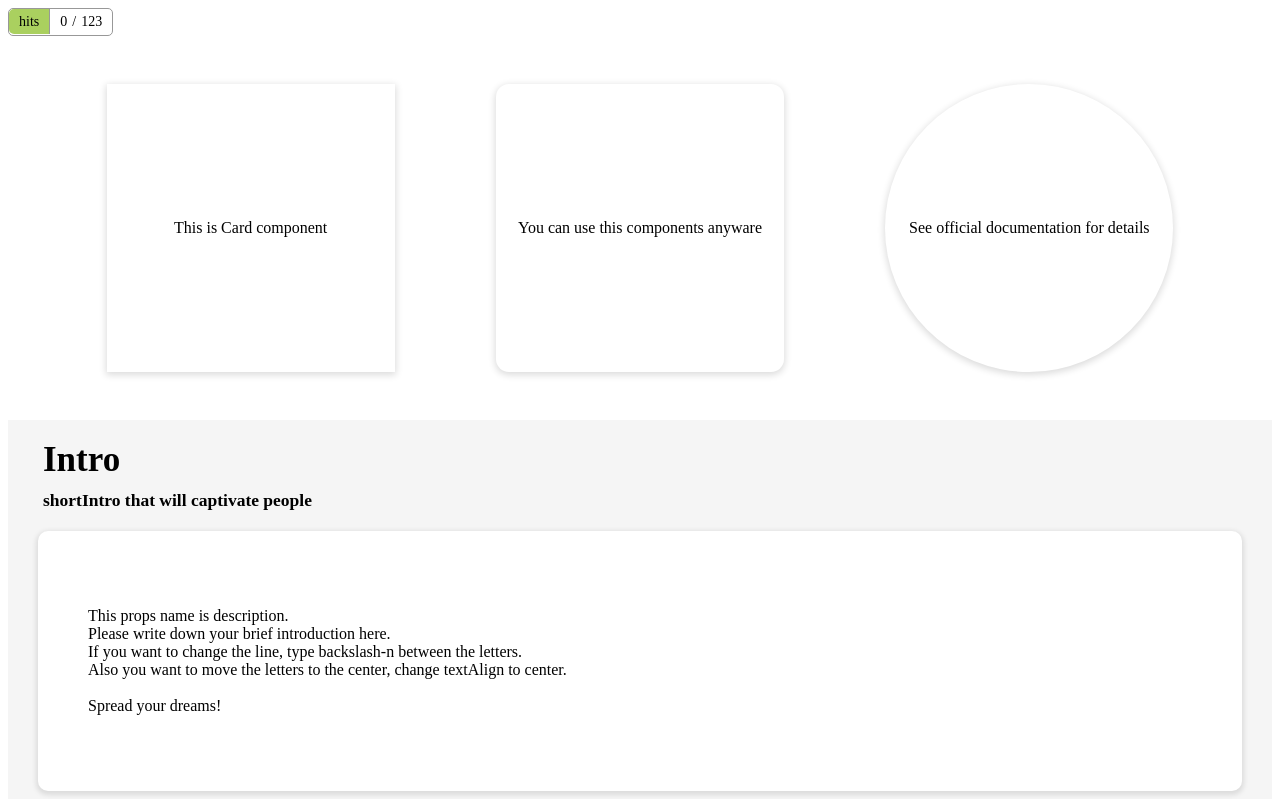
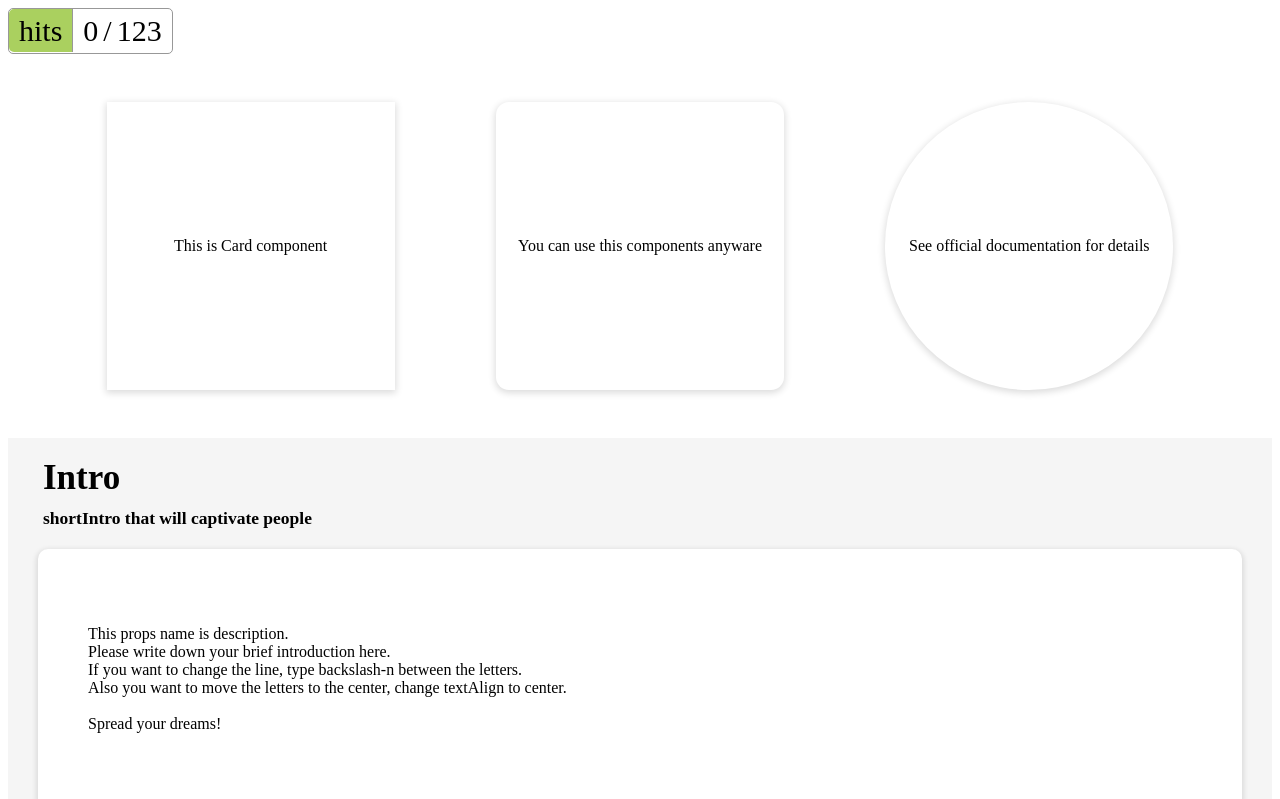
Before and after one commit to modern-agile-team/dev-portfolio, a React (Create React App) app in the folder app/: page / in a window 1280 px wide. Shown: the top 799 px of the page. Built offline with nearby package versions, Linux system fonts and the light colour scheme.

Commit message:
[Remove] delete axios package (#91)

```diff
--- a/app/package.json
+++ b/app/package.json
@@ -22,7 +22,6 @@
   ],
   "dependencies": {
     "@iconify/react": "^3.2.2",
-    "axios": "^0.27.2",
     "object.assign": "^4.1.2",
     "react-icons": "^4.4.0",
     "react-scripts": "5.0.0",
--- a/app/src/App.tsx
+++ b/app/src/App.tsx
@@ -19,7 +19,7 @@ import {
 function App() {
   return (
     <div className="App">
-      <VisitorCounter />
+      <VisitorCounter size="30px" />
 
       <CardWrap id="카드에연">
         <Card width="20vw" height="20vw" hover="down" redirectURL="/1">
```
Also changed, not shown: 1 other file (tests, documents, lock files or other folders).
